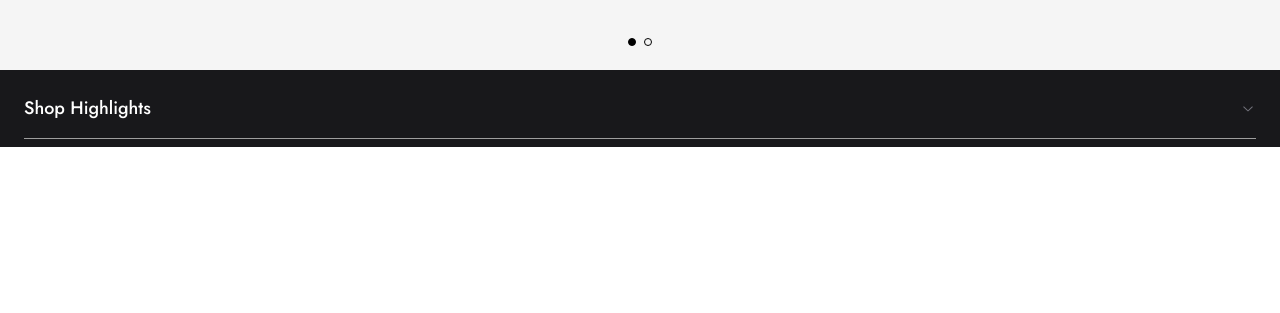
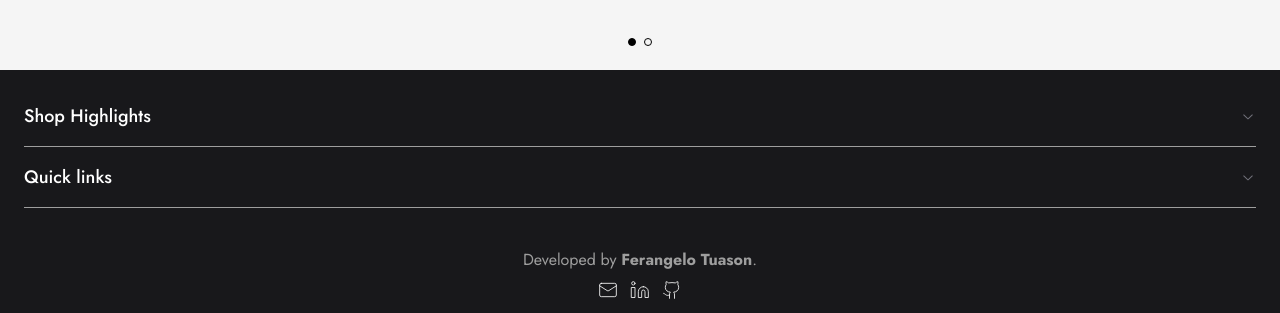
Before and after one commit to gelotuason/ecommock-test, a Next.js app: page / in a window 1280 px wide. Shown: the part 1514-1827 px from the top of the page. Before the commit the page ends 1661 px from the top, so only its background shows below. Built offline with nearby package versions, Linux system fonts and the light colour scheme.

Commit message:
updated footer content

```diff
--- a/src/components/footer.tsx
+++ b/src/components/footer.tsx
@@ -3,25 +3,49 @@ import {
     AccordionContent,
     AccordionItem,
     AccordionTrigger,
-} from "@/components/ui/accordion"
+} from "@/components/ui/accordion";
+
+import { Mail, Linkedin, Github } from "lucide-react";
+import Link from "next/link";
 
 export default function Footer() {
     // TODO: integrate api category on shop highlights
 
     return (
-        <footer className="bg-primary text-white px-6 py-2">
+        <footer className="bg-primary text-white px-6 py-4 grid">
             {/* shop highlights */}
             <Accordion type="single" collapsible>
                 <AccordionItem className="border-accent" value="item-1">
                     <AccordionTrigger className="text-lg">Shop Highlights</AccordionTrigger>
-                    <AccordionContent className="text-accent text-base space-y-2">
-                        <p>Men</p>
-                        <p>Women</p>
-                        <p>Jewelries</p>
-                        <p>Electronics</p>
+                    <AccordionContent className="text-accent text-base">
+                        <div className="flex flex-col">
+                            <Link href='/'>Men</Link>
+                            <Link href='/'>Women</Link>
+                            <Link href='/'>Jewelries</Link>
+                            <Link href='/'>Electronics</Link>
+                        </div>
                     </AccordionContent>
                 </AccordionItem>
             </Accordion>
+
+            <Accordion type="single" collapsible>
+                <AccordionItem className="border-accent" value="item-1">
+                    <AccordionTrigger className="text-lg">Quick links</AccordionTrigger>
+                    <AccordionContent className="text-accent text-base">
+                        <div className="flex flex-col">
+                            <Link href='/'>Home</Link>
+                            <Link href='/'>Shop</Link>
+                        </div>
+                    </AccordionContent>
+                </AccordionItem>
+            </Accordion>
+
+            <p className="text-accent text-center mt-10 mb-2">Developed by <strong>Ferangelo Tuason</strong>.</p>
+            <div className="flex justify-center gap-3">
+                <Link href='/'><Mail size={20} strokeWidth={1} /></Link>
+                <Link href='/'><Linkedin size={20} strokeWidth={1} /></Link>
+                <Link href='/'><Github size={20} strokeWidth={1} /></Link>
+            </div>
         </footer>
     )
 }
```
